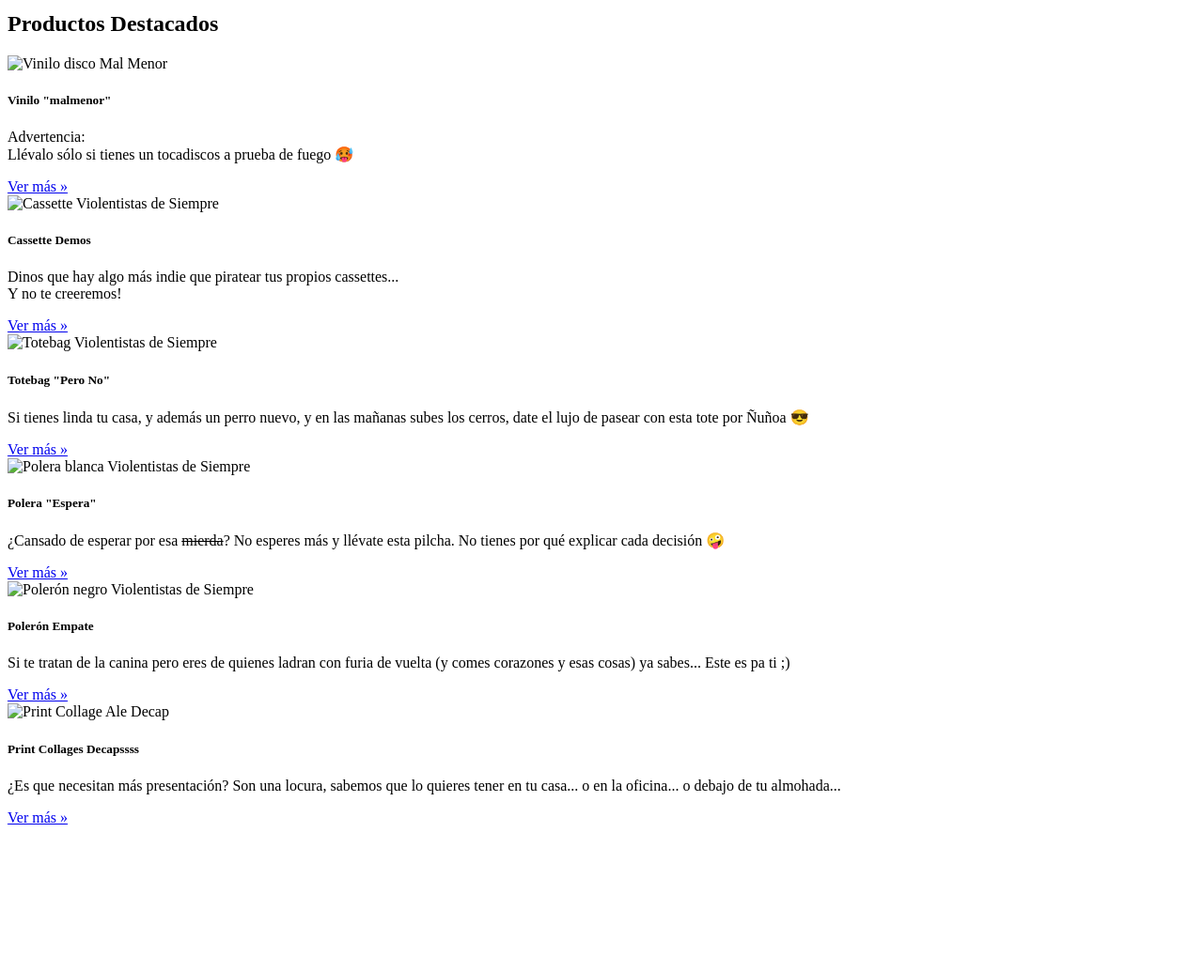
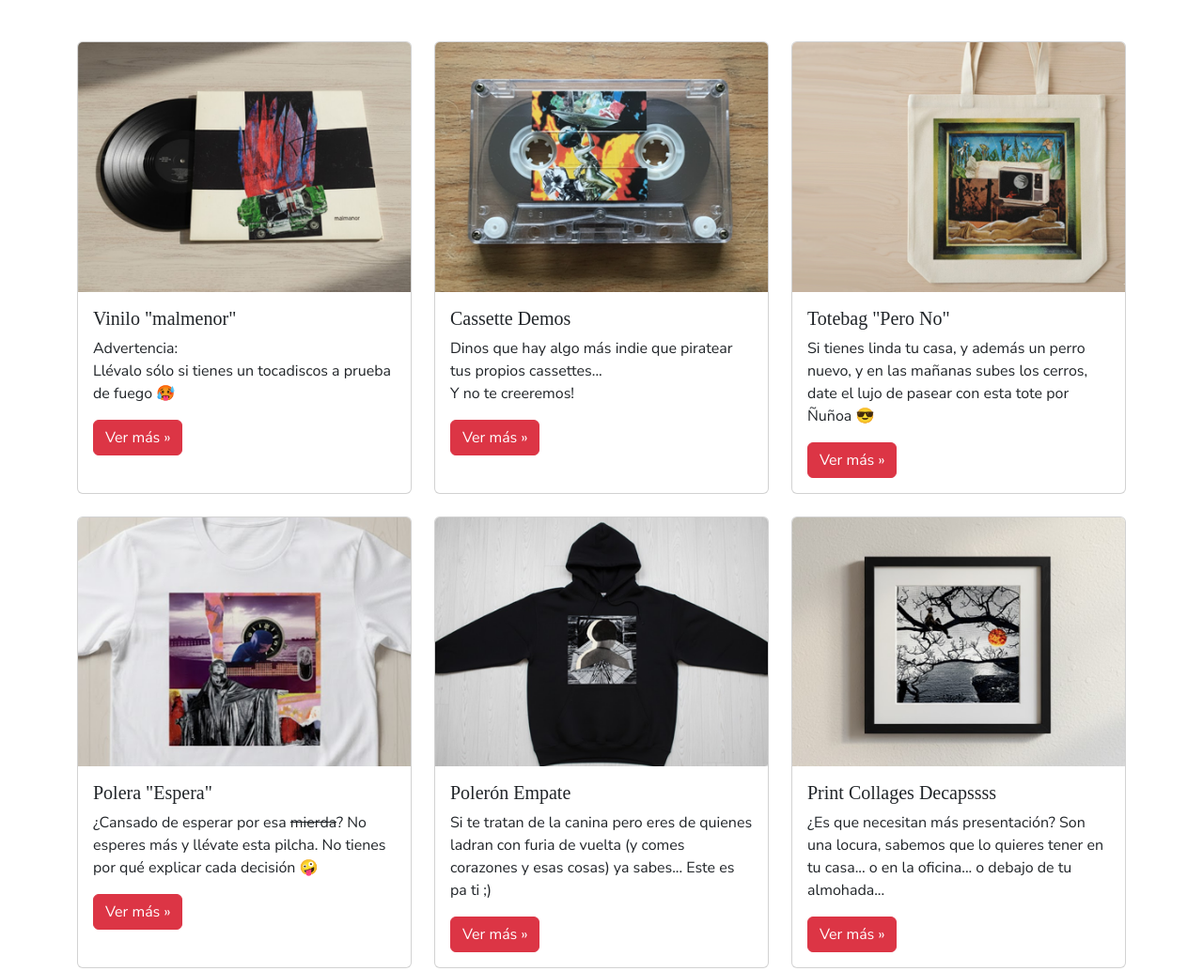
Before and after one commit to exetrujillo/ecommerce-m2, a plain HTML site: page index.html in a window 1280 px wide. Shown: the part 800-1834 px from the top of the page at 94% size. Before the commit the page ends 1688 px from the top, so only its background shows below. Drawn offline with Linux system fonts and the light colour scheme; the site is published under a folder, as on GitHub Pages, so addresses that start at the root find nothing; a web font is replaced by a local one.

Commit message:
arreglar paths

```diff
--- a/assets/css/styles.css
+++ b/assets/css/styles.css
@@ -4,12 +4,12 @@
 
 @font-face {
   font-family: 'Euphorigenic';
-  src: url('/assets/fonts/Euphorigenic.otf') format('opentype');
+  src: url('../fonts/Euphorigenic.otf') format('opentype');
 }
 
 @font-face {
   font-family: 'Nunito Sans';
-  src: url('/assets/fonts/NunitoSans.ttf') format('truetype');
+  src: url('../fonts/NunitoSans.ttf') format('truetype');
 
   font-weight: 200 900;
   font-style: normal;
@@ -17,7 +17,7 @@
 
 @font-face {
   font-family: 'Nunito Sans';
-  src: url('/assets/fonts/NunitoSans-Italic.ttf') format('truetype');
+  src: url('../fonts/NunitoSans-Italic.ttf') format('truetype');
 
   font-weight: 200 900;
   font-style: italic;
--- a/index.html
+++ b/index.html
@@ -6,14 +6,14 @@
   <title>Violentistas de Siempre</title>
 
   <!-- Bootstrap CSS -->
-   <link rel="stylesheet" href="/assets/vendors/bootstrap/bootstrap.min.css">
+   <link rel="stylesheet" href="assets/vendors/bootstrap/bootstrap.min.css">
   <!-- CSS personalizados -->
-  <link rel="stylesheet" href="/assets/css/styles.css">
+  <link rel="stylesheet" href="assets/css/styles.css">
 
   <!-- Bootstrap JS -->
-  <script defer src="/assets/vendors/bootstrap/bootstrap.bundle.min.js"></script>
+  <script defer src="assets/vendors/bootstrap/bootstrap.bundle.min.js"></script>
   <!-- jQuery-->
-  <script defer src="/assets/vendors/jquery/jquery-3.7.1.min.js"></script>
+  <script defer src="assets/vendors/jquery/jquery-3.7.1.min.js"></script>
 </head>
 <body>
   <!-- Header con NavBar -->
@@ -102,7 +102,7 @@
           <!-- Vinilo -->
           <div class="col">
             <div class="card h-100">
-              <img src="/assets/img/vinilo.png" class="card-img-top" alt="Vinilo disco Mal Menor">
+              <img src="assets/img/vinilo.png" class="card-img-top" alt="Vinilo disco Mal Menor">
               <div class="card-body">
                 <h5 class="card-title">Vinilo "malmenor"</h5>
                 <p class="card-text">Advertencia: <br>
@@ -114,7 +114,7 @@
           <!-- Cassette -->
           <div class="col">
             <div class="card h-100">
-              <img src="/assets/img/cassette.png" class="card-img-top" alt="Cassette Violentistas de Siempre">
+              <img src="assets/img/cassette.png" class="card-img-top" alt="Cassette Violentistas de Siempre">
               <div class="card-body">
                 <h5 class="card-title">Cassette Demos</h5>
                 <p class="card-text">Dinos que hay algo más indie que piratear tus propios cassettes... <br>Y no te creeremos! </p>
@@ -125,7 +125,7 @@
           <!-- Totebag -->
           <div class="col">
             <div class="card h-100">
-              <img src="/assets/img/totebag.png" class="card-img-top" alt="Totebag Violentistas de Siempre">
+              <img src="assets/img/totebag.png" class="card-img-top" alt="Totebag Violentistas de Siempre">
               <div class="card-body">
                 <h5 class="card-title">Totebag "Pero No"</h5>
                 <p class="card-text">Si tienes linda tu casa, y además un perro nuevo, y en las mañanas subes los cerros, date el lujo de pasear con esta tote por Ñuñoa 😎</p>
@@ -136,7 +136,7 @@
           <!-- Polera -->
           <div class="col">
             <div class="card h-100">
-              <img src="/assets/img/polera.png" class="card-img-top" alt="Polera blanca Violentistas de Siempre">
+              <img src="assets/img/polera.png" class="card-img-top" alt="Polera blanca Violentistas de Siempre">
               <div class="card-body">
                 <h5 class="card-title">Polera "Espera"</h5>
                 <p class="card-text">¿Cansado de esperar por esa <strike>mierda</strike>? No esperes más y llévate esta pilcha. No tienes por qué explicar cada decisión 🤪</p>
@@ -147,7 +147,7 @@
           <!-- Polerón -->
           <div class="col">
             <div class="card h-100">
-              <img src="/assets/img/poleron.png" class="card-img-top" alt="Polerón negro Violentistas de Siempre">
+              <img src="assets/img/poleron.png" class="card-img-top" alt="Polerón negro Violentistas de Siempre">
               <div class="card-body">
                 <h5 class="card-title">Polerón Empate</h5>
                 <p class="card-text">Si te tratan de la canina pero eres de quienes ladran con furia de vuelta (y comes corazones y esas cosas) ya sabes... Este es pa ti ;)</p>
@@ -158,7 +158,7 @@
           <!-- Print Collage -->
           <div class="col">
             <div class="card h-100">
-              <img src="/assets/img/enmarcado.png" class="card-img-top" alt="Print Collage Ale Decap">
+              <img src="assets/img/enmarcado.png" class="card-img-top" alt="Print Collage Ale Decap">
               <div class="card-body">
                 <h5 class="card-title">Print Collages Decapssss</h5>
                 <p class="card-text">¿Es que necesitan más presentación? Son una locura, sabemos que lo quieres tener en tu casa... o en la oficina... o debajo de tu almohada...</p>
```
